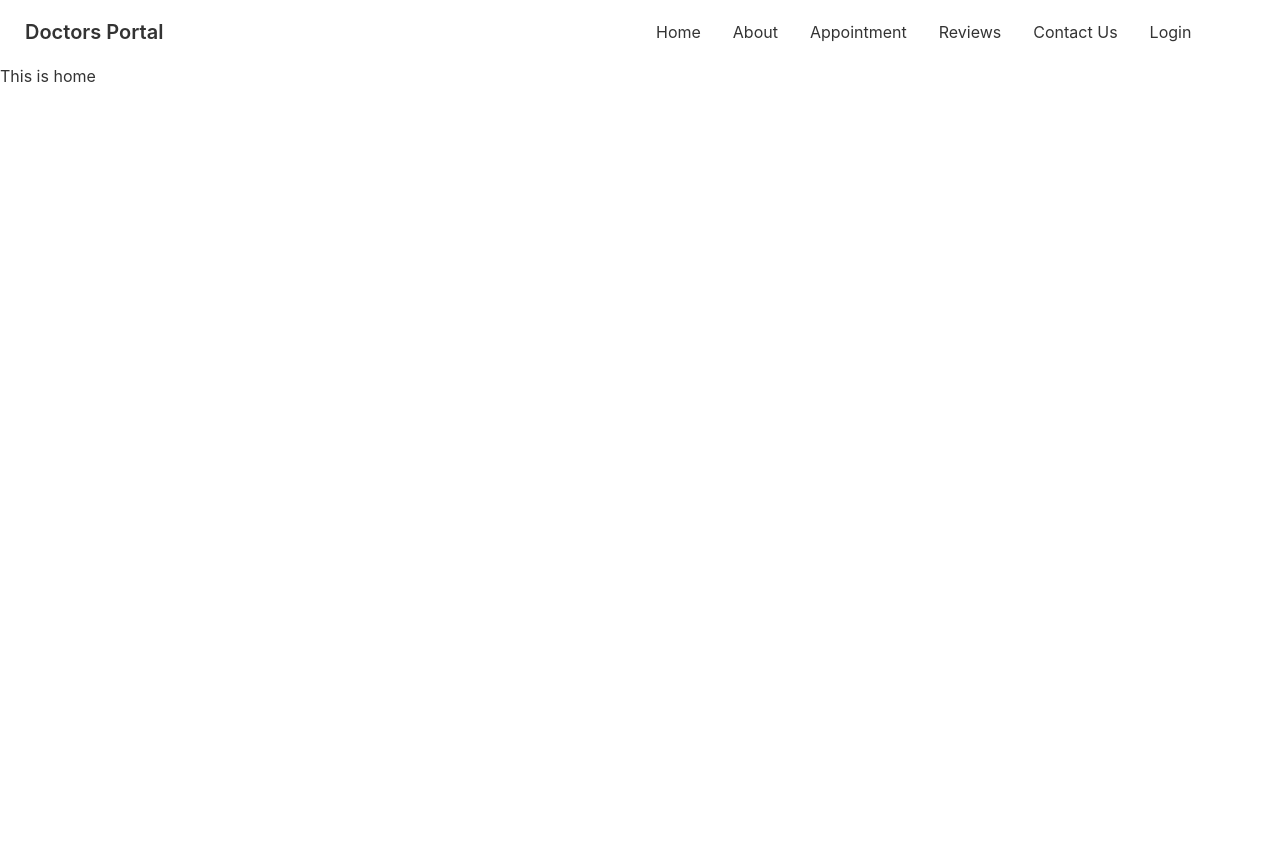
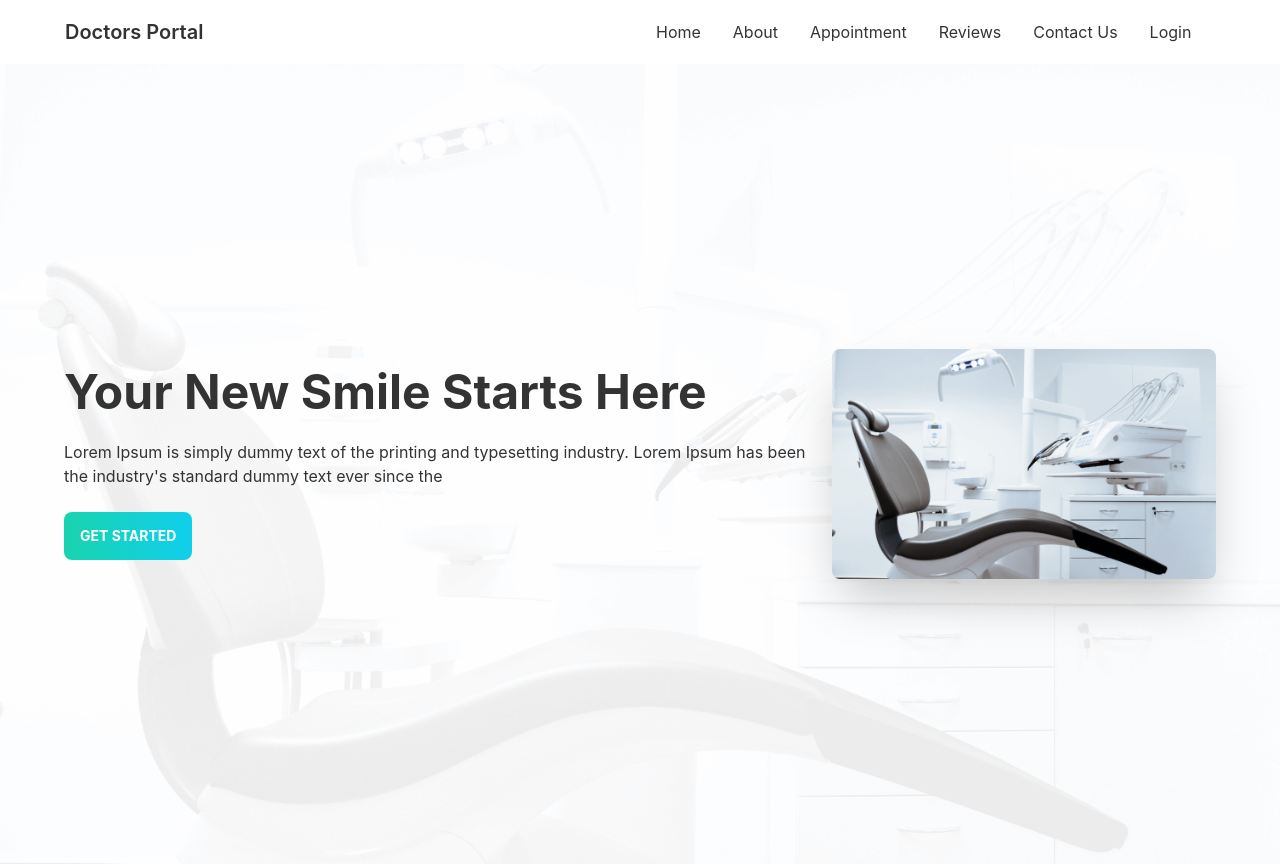
Before and after one commit to shahnmah/doctors-site, a React (Create React App) app: page / in a window 1280 px wide. Before the commit the page ends 800 px from the top, so only its background shows below. Built offline with nearby package versions, Linux system fonts and the light colour scheme.

Commit message:
banner added

```diff
--- /dev/null
+++ b/src/Pages/Home/Banner.js
@@ -0,0 +1,20 @@
+import React from 'react';
+import chairImg from '../../assets/images/chair.png'
+import bgImg from '../../assets/images/bg.png'
+
+const Banner = () => {
+    return (
+        <div class="hero min-h-screen px-12" style={{ backgroundImage:`url(${bgImg})` }}>
+            <div class="hero-content flex-col lg:flex-row-reverse">
+                <img src={chairImg} class="max-w-sm rounded-lg shadow-2xl" />
+                <div>
+                    <h1 class="text-5xl font-bold">Your New Smile Starts Here</h1>
+                    <p class="py-6">Lorem Ipsum is simply dummy text of the printing and typesetting industry. Lorem Ipsum has been the industry's standard dummy text ever since the</p>
+                    <button class="btn bg-gradient-to-r from-secondary to-primary border-0 text-white font-bold">Get Started</button>
+                </div>
+            </div>
+        </div>
+    );
+};
+
+export default Banner;
--- a/src/Pages/Home/Home.js
+++ b/src/Pages/Home/Home.js
@@ -1,9 +1,10 @@
 import React from 'react';
+import Banner from './Banner';
 
 const Home = () => {
     return (
         <div>
-            <h1>This is home</h1>
+            <Banner/>
         </div>
     );
 };
--- a/src/Pages/Shared/Navbar.js
+++ b/src/Pages/Shared/Navbar.js
@@ -11,8 +11,7 @@
         <li><Link to='/login'>Login</Link></li>
     </>
     return (
-        <div>
-            <div class="navbar bg-base-100">
+            <div class="navbar bg-base-100 px-12">
                 <div class="navbar-start">
                     <div class="dropdown">
                         <label tabindex="0" class="btn btn-ghost lg:hidden">
@@ -30,7 +29,6 @@
                     </ul>
                 </div>
             </div>
-        </div>
     );
 };
 
--- a/tailwind.config.js
+++ b/tailwind.config.js
@@ -9,7 +9,7 @@
           accent: "#3A4256",
           neutral: "#3d4451",
           "base-100": "#ffffff",
-        },
+        }
       },
       "dark",
       "cupcake",
```
